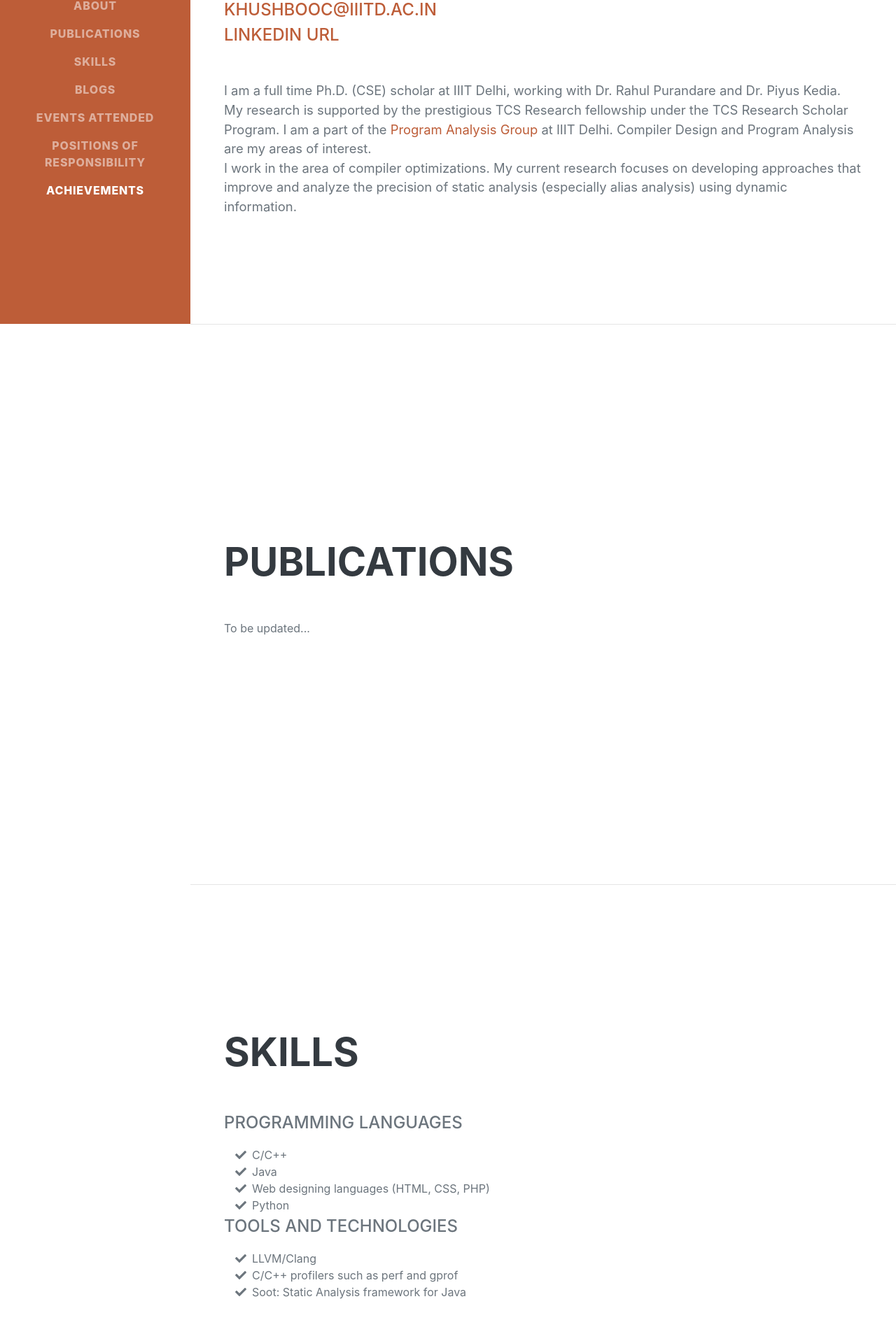
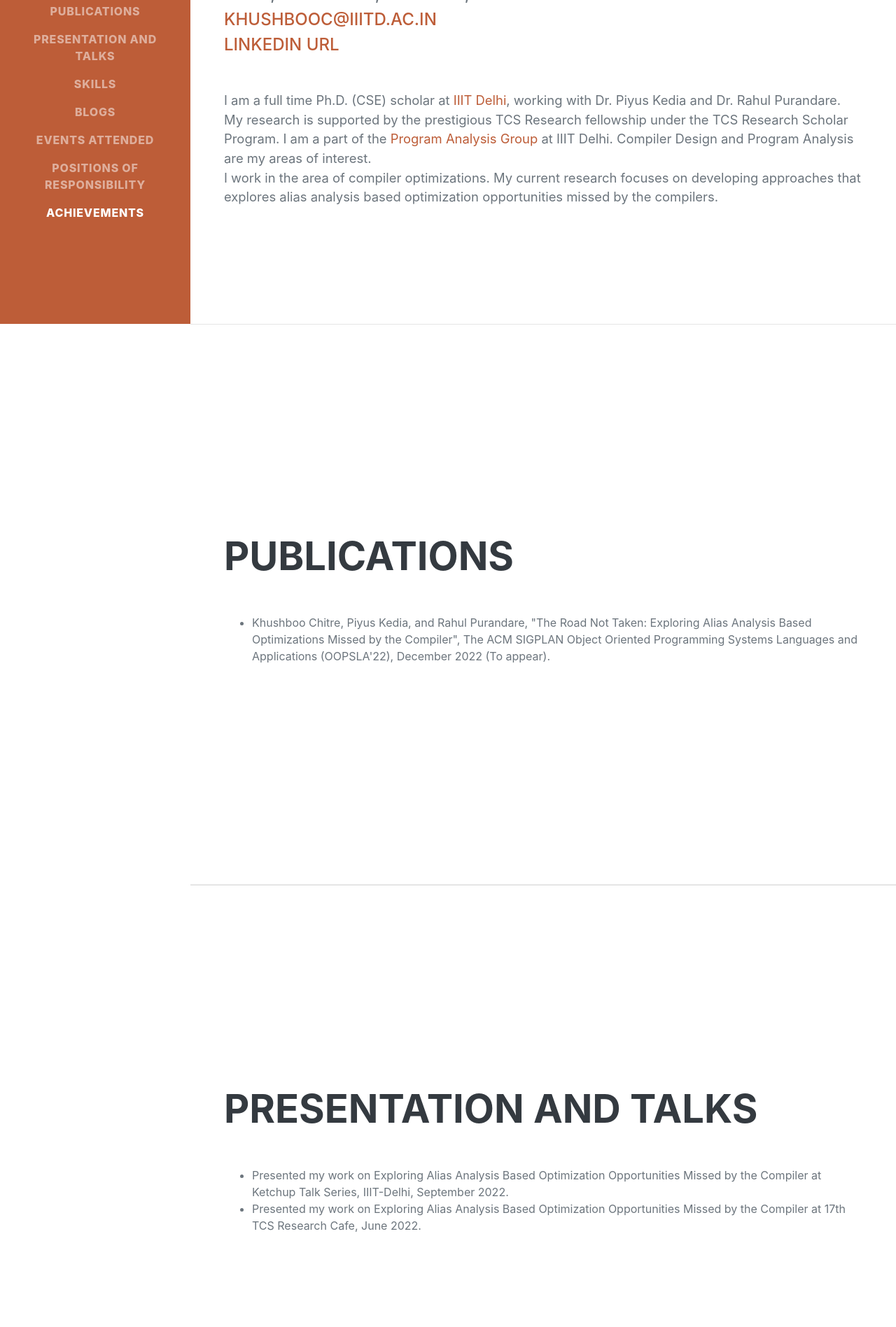
Before and after one commit to khushboochitre/kchitre.github.io, a plain HTML site: page index.html in a window 1280 px wide. Shown: the part 337-2234 px from the top of the page at 70% size. Drawn offline with nearby package versions, Linux system fonts and the light colour scheme; a web font is replaced by a local one.

Commit message:
Updated Publications

```diff
--- a/index.html
+++ b/index.html
@@ -25,6 +25,7 @@
                 <ul class="navbar-nav">
                     <li class="nav-item"><a class="nav-link js-scroll-trigger" href="#about">About</a></li>
                     <li class="nav-item"><a class="nav-link js-scroll-trigger" href="#publications">Publications</a></li>
+                    <li class="nav-item"><a class="nav-link js-scroll-trigger" href="#talks">Presentation and Talks</a></li>
                     <li class="nav-item"><a class="nav-link js-scroll-trigger" href="#skills">Skills</a></li>
                     <li class="nav-item"><a class="nav-link js-scroll-trigger" href="#blogs">Blogs</a></li>
                     <li class="nav-item"><a class="nav-link js-scroll-trigger" href="#events">Events Attended</a></li>
@@ -39,51 +40,33 @@
             <section class="resume-section" id="about">
                 <div class="resume-section-content">
                     <h1 class="mb-0">Khushboo <span class="text-primary">Chitre</span></h1>
-                    <div class="subheading mb-5">A-518, New Academic Building, IIIT-Delhi, India<br><a href="mailto:name@email.com">khushbooc@iiitd.ac.in</a><br><a href="https://www.linkedin.com/in/khushboo-chitre-a8002112a/">LinkedIn url</a></div>
-                    <p class="lead mb-5">I am a full time Ph.D. (CSE) scholar at IIIT Delhi, working with Dr. Rahul Purandare and Dr. Piyus Kedia. My research is supported by the prestigious TCS Research fellowship under the TCS Research Scholar Program. I am a part of the <a href="http://pag.iiitd.edu.in/">Program Analysis Group</a> at IIIT Delhi. Compiler Design and Program Analysis are my areas of interest. <br> I work in the area of compiler optimizations. <!--My current research focuses on analyzing and improving the precision of static analysis techniques (alias analysis in particular) using information from dynamic analysis.-->My current research focuses on developing approaches that improve and analyze the precision of static analysis (especially alias analysis) using dynamic information.</p>
+                    <div class="subheading mb-5">A-518, R&D Block, IIIT-Delhi, India<br><a href="mailto:name@email.com">khushbooc@iiitd.ac.in</a><br><a href="https://www.linkedin.com/in/khushboo-chitre-a8002112a/">LinkedIn url</a></div>
+                    <p class="lead mb-5">I am a full time Ph.D. (CSE) scholar at <a href="https://iiitd.ac.in/">IIIT Delhi</a>, working with Dr. Piyus Kedia and Dr. Rahul Purandare. My research is supported by the prestigious TCS Research fellowship under the TCS Research Scholar Program. I am a part of the <a href="http://pag.iiitd.edu.in/">Program Analysis Group</a> at IIIT Delhi. Compiler Design and Program Analysis are my areas of interest. <br> I work in the area of compiler optimizations. <!--My current research focuses on analyzing and improving the precision of static analysis techniques (alias analysis in particular) using information from dynamic analysis.-->My current research focuses on developing approaches that explores alias analysis based optimization opportunities missed by the compilers.</p>
                     <!--<div class="social-icons">
                         <a class="social-icon" href="#"><i class="fab fa-linkedin-in"></i></a><a class="social-icon" href="#"><i class="fab fa-github"></i></a><a class="social-icon" href="#"><i class="fab fa-twitter"></i></a><a class="social-icon" href="#"><i class="fab fa-facebook-f"></i></a>
                     </div>-->
                 </div>
             </section>
+            <!-- Publications-->
             <hr class="m-0" />
-            <!-- Publications-->
             <section class="resume-section" id="publications">
                 <div class="resume-section-content">
                     <h2 class="mb-5">Publications</h2>
-                    <div class="d-flex flex-column flex-md-row justify-content-between mb-5">
-                        To be updated...
-                        <!--<div class="flex-grow-1">
-                            <h3 class="mb-0">Senior Web Developer</h3>
-                            <div class="subheading mb-3">Intelitec Solutions</div>
-                            <p>Bring to the table win-win survival strategies to ensure proactive domination. At the end of the day, going forward, a new normal that has evolved from generation X is on the runway heading towards a streamlined cloud solution. User generated content in real-time will have multiple touchpoints for offshoring.</p>
-                        </div>
-                        <div class="flex-shrink-0"><span class="text-primary">March 2013 - Present</span></div>
-                    </div>
-                    <div class="d-flex flex-column flex-md-row justify-content-between mb-5">
-                        <div class="flex-grow-1">
-                            <h3 class="mb-0">Web Developer</h3>
-                            <div class="subheading mb-3">Intelitec Solutions</div>
-                            <p>Capitalize on low hanging fruit to identify a ballpark value added activity to beta test. Override the digital divide with additional clickthroughs from DevOps. Nanotechnology immersion along the information highway will close the loop on focusing solely on the bottom line.</p>
-                        </div>
-                        <div class="flex-shrink-0"><span class="text-primary">December 2011 - March 2013</span></div>
-                    </div>
-                    <div class="d-flex flex-column flex-md-row justify-content-between mb-5">
-                        <div class="flex-grow-1">
-                            <h3 class="mb-0">Junior Web Designer</h3>
-                            <div class="subheading mb-3">Shout! Media Productions</div>
-                            <p>Podcasting operational change management inside of workflows to establish a framework. Taking seamless key performance indicators offline to maximise the long tail. Keeping your eye on the ball while performing a deep dive on the start-up mentality to derive convergence on cross-platform integration.</p>
-                        </div>
-                        <div class="flex-shrink-0"><span class="text-primary">July 2010 - December 2011</span></div>
-                    </div>
-                    <div class="d-flex flex-column flex-md-row justify-content-between">
-                        <div class="flex-grow-1">
-                            <h3 class="mb-0">Web Design Intern</h3>
-                            <div class="subheading mb-3">Shout! Media Productions</div>
-                            <p>Collaboratively administrate empowered markets via plug-and-play networks. Dynamically procrastinate B2C users after installed base benefits. Dramatically visualize customer directed convergence without revolutionary ROI.</p>
-                        </div>
-                        <div class="flex-shrink-0"><span class="text-primary">September 2008 - June 2010</span></div>-->
-                    </div>
+                    <ul>
+                      <li>Khushboo Chitre, Piyus Kedia, and Rahul Purandare, "The Road Not Taken: Exploring Alias Analysis Based Optimizations Missed by the Compiler", The ACM SIGPLAN Object Oriented Programming Systems Languages and Applications (OOPSLA'22), December 2022 (To appear).</li>
+                    </ul>
+                </div>
+            </section>
+            <hr class="m-0" />
+            <!-- Presentation and Talks-->
+            <hr class="m-0" />
+            <section class="resume-section" id="talks">
+                <div class="resume-section-content">
+                    <h2 class="mb-5">Presentation and Talks</h2>
+                    <ul>
+                      <li>Presented my work on Exploring Alias Analysis Based Optimization Opportunities Missed by the Compiler at Ketchup Talk Series, IIIT-Delhi, September 2022.</li>
+                      <li>Presented my work on Exploring Alias Analysis Based Optimization Opportunities Missed by the Compiler at 17th TCS Research Cafe, June 2022.</li>
+                    </ul>
                 </div>
             </section>
             <hr class="m-0" />
@@ -166,8 +149,9 @@
                 <div class="resume-section-content">
                     <h2 class="mb-5">Positions of responsibility</h2>
                     <ul>
-                      <li>Subreviewer, <a href="https://isoft.acm.org/isec2022/">ISEC2022</a> (Nov 2021)</li>
-                      <li>Subreviewer, <a href="https://isoft.acm.org/isec2021/">ISEC2021</a> (Nov 2020)</li>
+                      <li>Program Committee Member, <a href="https://isec23.iiita.ac.in/index">ISEC2023</a> (Feb 2023)</li>
+                      <li>Subreviewer, <a href="https://isoft.acm.org/isec2022/">ISEC2022</a> (Feb 2021)</li>
+                      <li>Subreviewer, <a href="https://isoft.acm.org/isec2021/">ISEC2021</a> (Feb 2020)</li>
                       <li>Volunteered for the conduct of M.Tech selection interviews at IIITD (May 2020)</li>
                       <li>Teaching Assistant at IIITD for the following subjects:
                         <ul>
```
